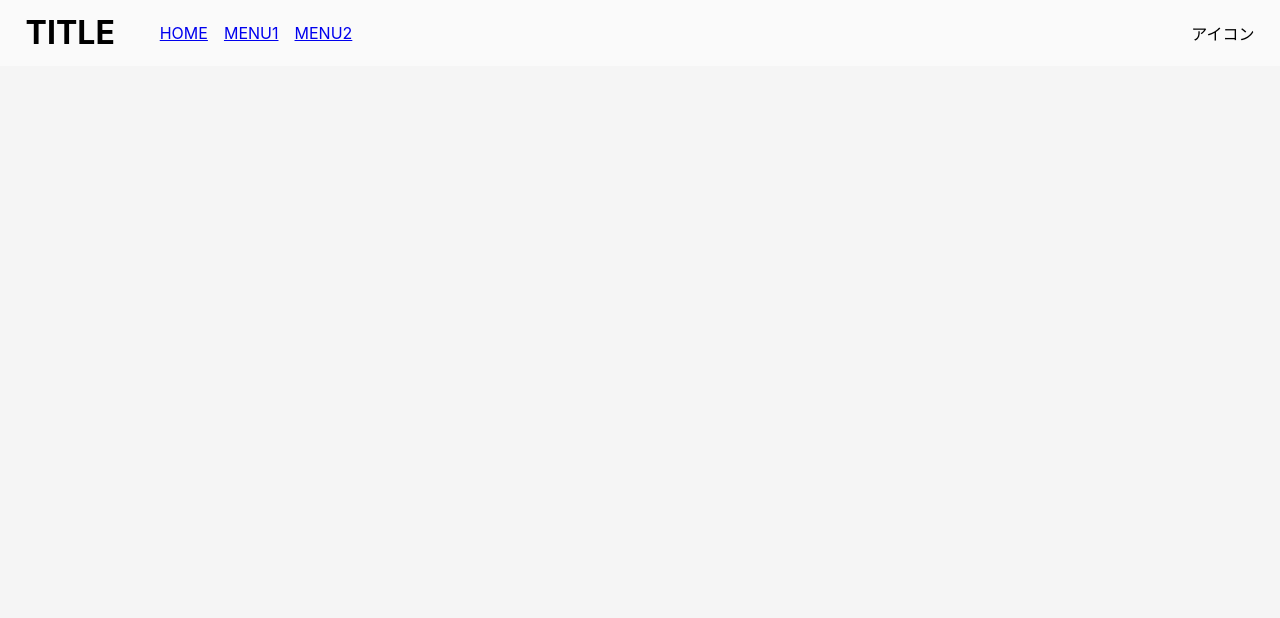
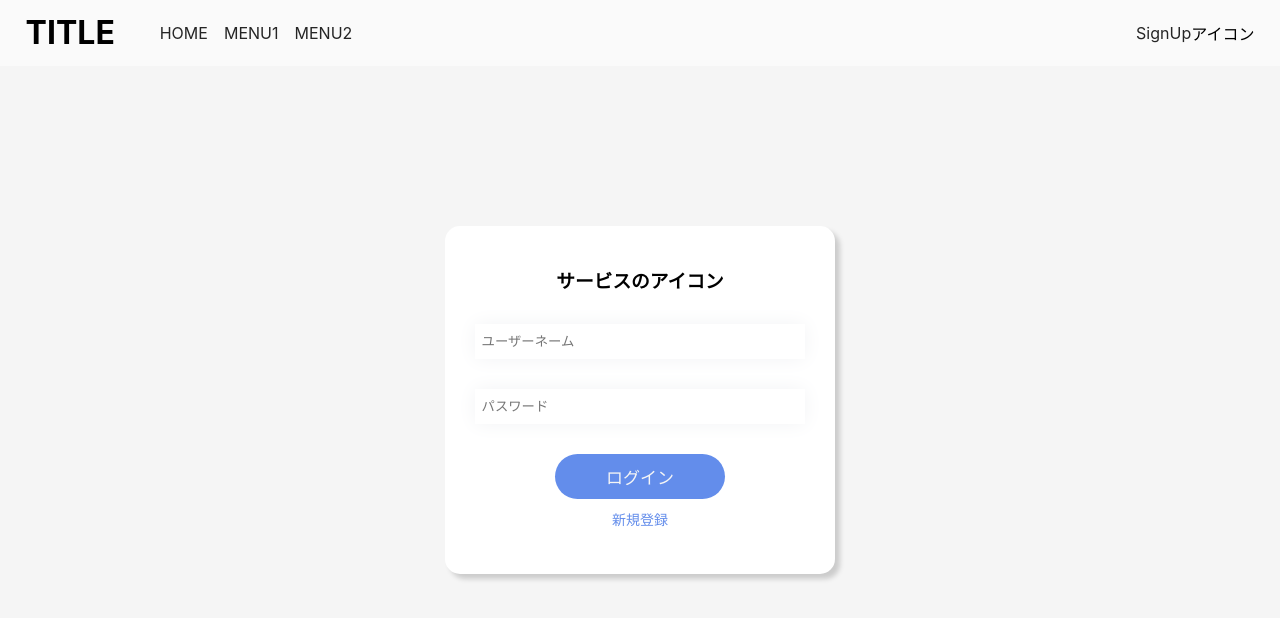
Before and after one commit to nyaruo/CA_team1, a React (Create React App) app: page /login in a window 1280 px wide. Shown: the top 618 px of the page. Built offline with nearby package versions, Linux system fonts and the light colour scheme.

Commit message:
close #2

```diff
--- a/src/App.js
+++ b/src/App.js
@@ -1,12 +1,15 @@
 import React from 'react';
-import './App.css';
 import { BrowserRouter as Router, Route } from 'react-router-dom';
 
 import Header from './components/modules/Header';
 import Home from './components/pages/Home';
 import Menu1 from './components/pages/Menu1';
 import Menu2 from './components/pages/Menu2';
+import SignUp from './components/pages/SignUp';
+import Login from './components/pages/Login';
 
+import './stylesheets/App.css';
+import './stylesheets/signup-in.css';
 
 function App() {
   return (
@@ -17,6 +20,8 @@ function App() {
             <Route exact path="/" component={Home} />
             <Route path="/menu1" component={Menu1} />
             <Route path="/menu2" component={Menu2} />
+            <Route path="/signup" component={SignUp} />
+            <Route path="/login" component={Login} />
           </main>
         </Router>
     </div>
--- a/src/components/modules/Header.jsx
+++ b/src/components/modules/Header.jsx
@@ -1,6 +1,5 @@
 import React from 'react';
 import { Link } from 'react-router-dom';
-import { BrowserRouter as Router, Route } from 'react-router-dom';
 
 class Header extends React.Component{
 	render(){
@@ -22,8 +21,13 @@ class Header extends React.Component{
 						</li>
 					</ul>
 				</div>
-				<div className="user-Icon">
-					<p>アイコン</p>
+				<div className='header-right'>
+					<div className="sign-Up">
+						<Link to="/signup">SignUp</Link>
+					</div>
+					<div className="user-Icon">
+						<p>アイコン</p>
+					</div>
 				</div>
 			</header>
 		);
--- /dev/null
+++ b/src/components/modules/Login.jsx
@@ -0,0 +1,46 @@
+import React from 'react';
+import { Link } from 'react-router-dom';
+
+class LoginBox extends React.Component{
+
+	constructor(props) {
+		super(props);
+		this.state = {};
+	}
+
+	render(){
+		return(
+			<section className='login-window'>
+				<div className='box'>
+					<div className='service-icon'>
+						<h3>サービスのアイコン</h3>
+					</div>
+					<div className='input-group'>
+						{/* <label htmlFor='username'>ユーザーネーム</label> */}
+						<input
+							type="text"
+							name="username"
+							className="login-input"
+							placeholder="ユーザーネーム"/>
+					</div>
+					<div className='input-group'>
+						{/* <label htmlFor='password'>パスワード</label> */}
+						<input
+							type="password"
+							name="password"
+							className="login-input"
+							placeholder="パスワード"/>
+					</div>
+
+					<div className='buttons-group'>
+						<button type="button" className="signup-btn">
+							ログイン
+						</button>
+						<Link to="/signup" id="to-signup">新規登録</Link>
+					</div>
+				</div>
+			</section>
+		);
+	}
+}
+export default LoginBox;
--- /dev/null
+++ b/src/components/modules/SignUp.jsx
@@ -0,0 +1,46 @@
+import React from 'react';
+import { Link } from 'react-router-dom';
+
+class SignUpBox extends React.Component{
+
+	constructor(props) {
+		super(props);
+		this.state = {};
+	}
+
+	render(){
+		return(
+			<section className='signup-window'>
+				<div className='box'>
+					<div className='service-icon'>
+						<h3>サービスのアイコン</h3>
+					</div>
+					<div className='input-group'>
+						{/* <label htmlFor='username'>ユーザーネーム</label> */}
+						<input
+							type="text"
+							name="username"
+							className="signup-input"
+							placeholder="ユーザーネーム"/>
+					</div>
+					<div className='input-group'>
+						{/* <label htmlFor='password'>パスワード</label> */}
+						<input
+							type="password"
+							name="password"
+							className="signup-input"
+							placeholder="パスワード"/>
+					</div>
+
+					<div className='buttons-group'>
+						<button type="button" className="signup-btn">
+							新規登録
+						</button>
+						<Link to="/login" id="to-login">ログイン</Link>
+					</div>
+				</div>
+			</section>
+		);
+	}
+}
+export default SignUpBox;
--- /dev/null
+++ b/src/components/pages/Login.js
@@ -0,0 +1,13 @@
+import React from 'react';
+
+import LoginBox from '../modules/Login';
+
+class Login extends React.Component{
+	render(){
+		return(
+			<LoginBox />
+		);
+	}
+}
+
+export default Login;
--- /dev/null
+++ b/src/components/pages/SignUp.js
@@ -0,0 +1,13 @@
+import React from 'react';
+
+import SignUpBox from '../modules/SignUp';
+
+class SignUp extends React.Component{
+	render(){
+		return(
+			<SignUpBox />
+		);
+	}
+}
+
+export default SignUp;
--- a/src/index.js
+++ b/src/index.js
@@ -1,6 +1,6 @@
 import React from 'react';
 import ReactDOM from 'react-dom';
-import './index.css';
+import './stylesheets/index.css';
 import App from './App';
 import reportWebVitals from './reportWebVitals';
 
--- a/src/App.css
+++ b/src/stylesheets/App.css
@@ -31,15 +31,34 @@ header {
   margin: 5%;
 }
 
-.user-Icon {
+.header-Nav li a {
+  text-decoration: none;
+  color: #252525;
+}
+
+.header-right {
+  display: flex;
+  margin-left: auto;
+}
+
+.user-Icon, .sign-Up {
   display: flex;
   align-items: center;
-  margin-left: auto;
+}
+
+.sign-Up p {
+  margin: -40%;
+}
+
+.sign-Up a {
+  text-decoration: none;
+  color: #252525;
 }
 
 /* ーーー */
 
 main {
   position: absolute;
-  top: 10%;
+  height: 100%;
+  width: 100%;
 }
--- /dev/null
+++ b/src/stylesheets/signup-in.css
@@ -0,0 +1,59 @@
+section.login-window, section.signup-window {
+	width: 100%;
+	height: 100%;
+	display: flex;
+	justify-content: center;
+	align-items: center;
+}
+
+.box {
+	background-color: white;
+	box-shadow: 5px 5px 5px rgba(0, 0, 0, 0.17);
+	padding: 30px;
+	width: 330px;
+	display: flex;
+	flex-direction: column;
+	border-radius: 15px;
+}
+
+.service-icon {
+	text-align: center;
+	margin: 3% 0 5%;
+}
+
+.input-group {
+	display: flex;
+	flex-direction: column;
+	margin: 15px 0;
+}
+
+input.signup-input, input.login-input {
+	padding: 3% 2%;
+	/* background-color: #F2F3F5; */
+	border: none;
+	box-shadow: 0px 0px 20px #F2F3F5;
+}
+
+.buttons-group {
+	display: flex;
+	flex-direction: column;
+	margin: 15px 0;
+	align-items: center;
+}
+
+button.signup-btn {
+	background-color: #638DEB;
+	border: none;
+	width: 170px;
+	border-radius: 40px;
+	padding: 10px 15px;
+	font-size: 17px;
+	color: #f5f5f5;
+}
+
+a#to-login, a#to-signup {
+	color: #638DEB;
+	margin-top: 3%;
+	font-size: 14px;
+	text-decoration: none;
+}
```
Also changed, not shown: src/stylesheets/App.min.css (renamed from src/App.min.css), src/stylesheets/index.css (renamed from src/index.css).
